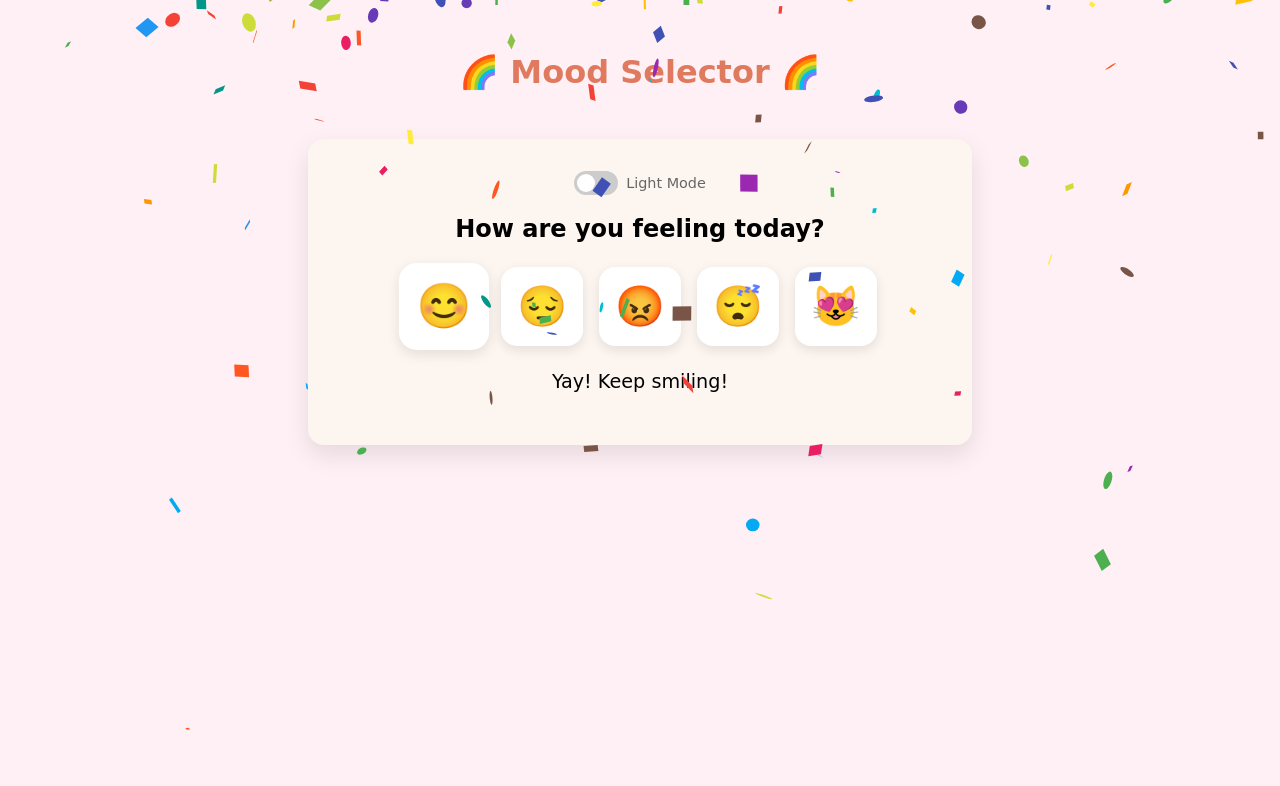
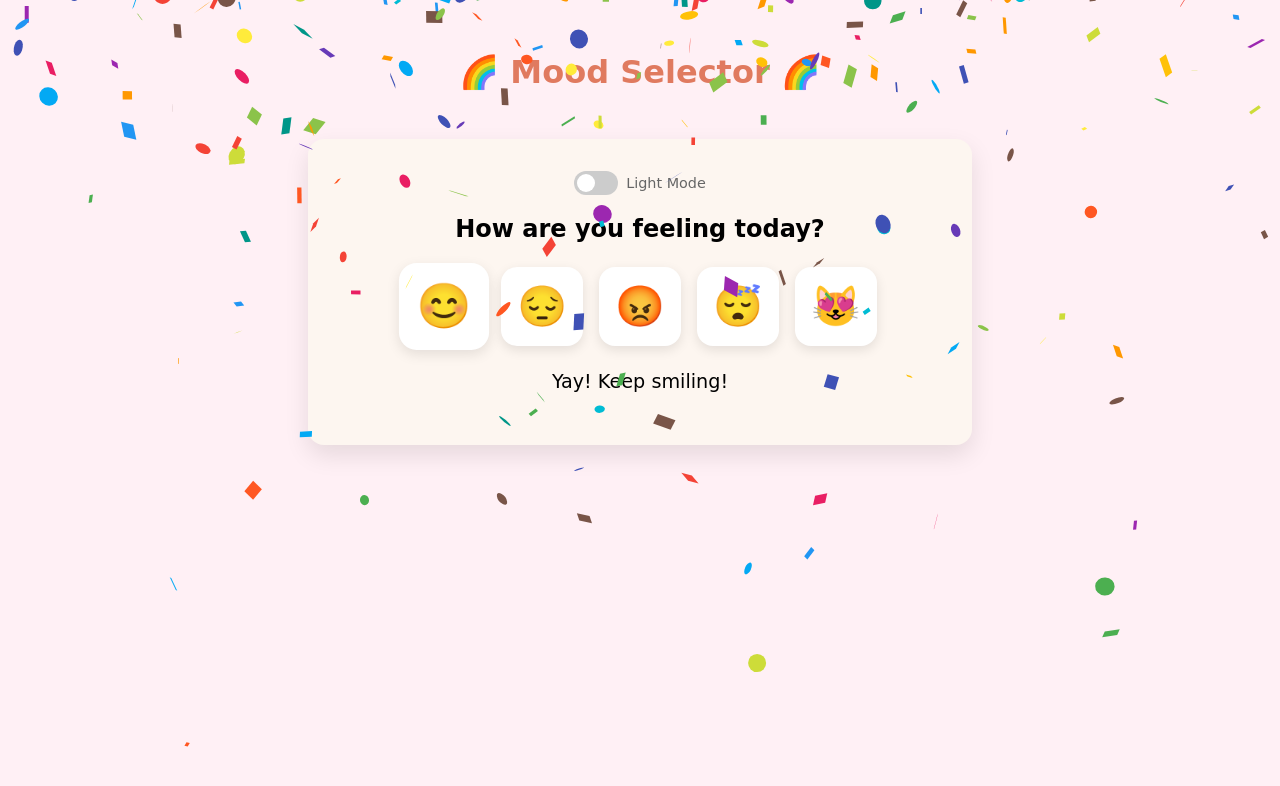
Before and after one commit to vitoriakotowski/devops-assignment, a React (Create React App) app: page / in a window 1280 px wide. Both pictures are taken after a click on the button "Happy". Shown: the top 786 px of the page. Built offline with nearby package versions, Linux system fonts and the light colour scheme.

Commit message:
change confetti amount

```diff
--- a/src/MoodSelector.js
+++ b/src/MoodSelector.js
@@ -32,7 +32,7 @@ export default function MoodSelector() {
 
   return (
     <div className={`mood-container ${darkMode ? "dark" : ""}`}>
-      {showConfetti && <Confetti recycle={false} numberOfPieces={500} />}
+      {showConfetti && <Confetti recycle={false} numberOfPieces={1000} />}
       <div className="toggle">
         <label className="switch">
           <input
```
